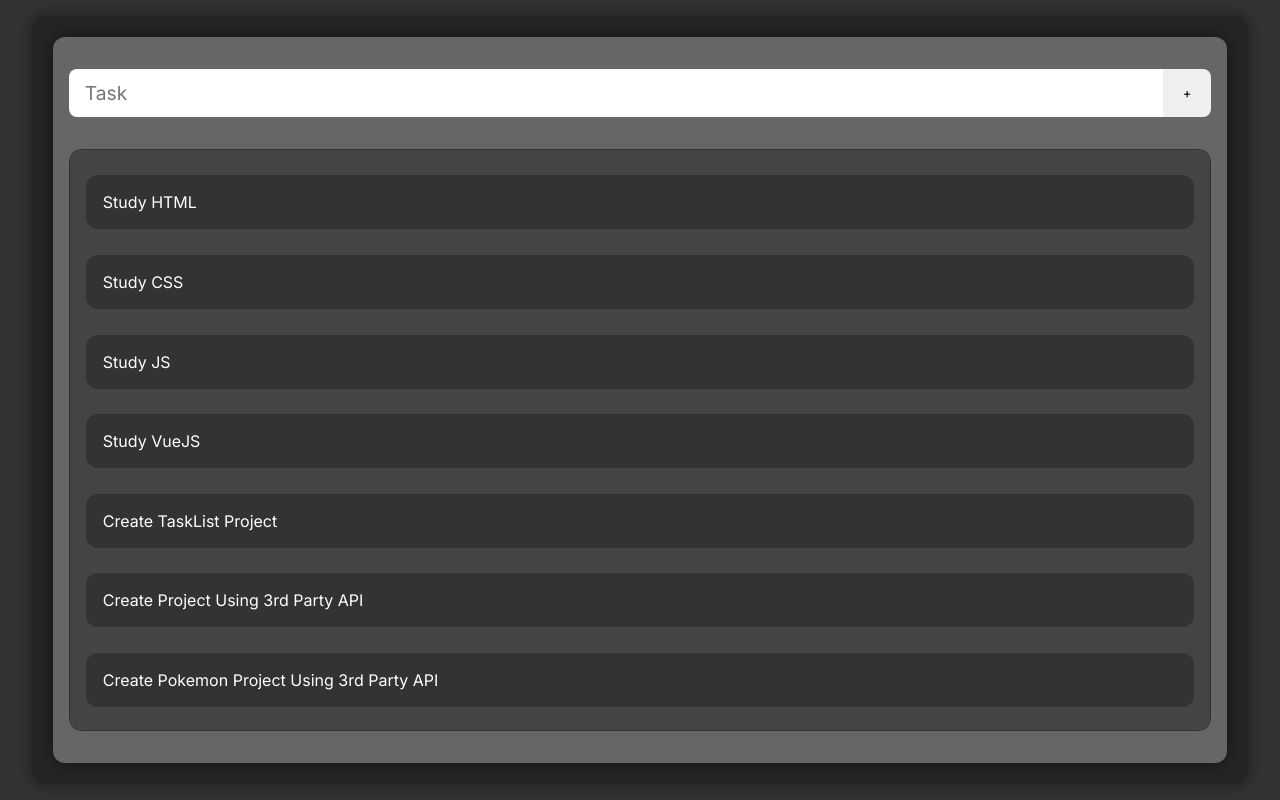
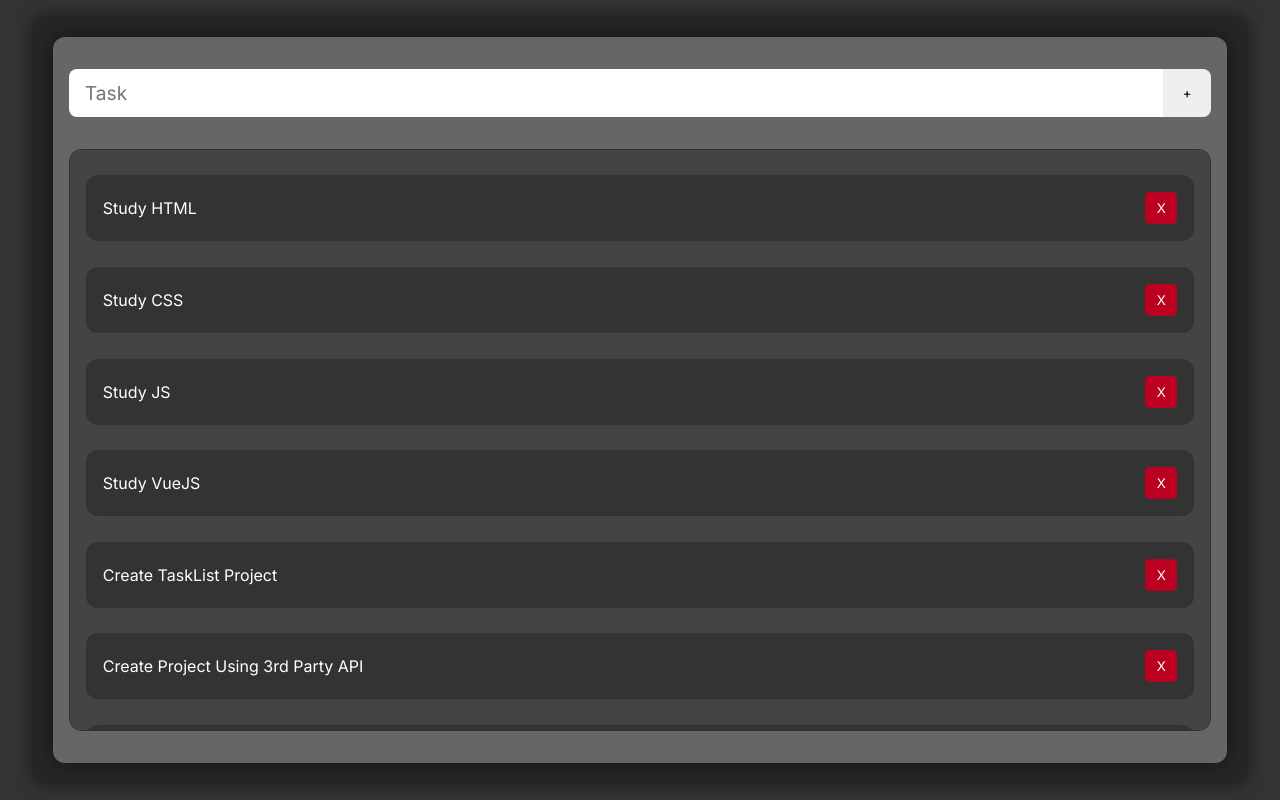
Before and after one commit to ThiagoMartinsSaraiva/task-list-vuejs-firebase, a Vue app: page / in a window 1280 px wide. Built offline with nearby package versions, Linux system fonts and the light colour scheme.

Commit message:
removendo item

```diff
--- a/src/App.vue
+++ b/src/App.vue
@@ -8,8 +8,13 @@
       <div class="list-container">
         <ul>
           <li v-for="item in list" :key="item.title" @click="markItemAsDone(item)">
-            <div :class="{ done: item.done }">
-              {{ item.title }}
+            <div class="item">
+              <div :class="['item-title', { done: item.done }]">
+                {{ item.title }}
+              </div>
+              <div class="remove-item" @click="removeItem(item)">
+                <button>X</button>
+              </div>
             </div>
           </li>
         </ul>
@@ -48,6 +53,10 @@ export default {
     markItemAsDone(item) {
       const itemIndex = this.list.indexOf(item)
       this.list[itemIndex].done = !item.done
+    },
+    removeItem(item) {
+      const itemIndex = this.list.indexOf(item)
+      this.list.splice(itemIndex, 1)
     }
   }
 }
@@ -144,9 +153,17 @@ export default {
     background: #333;
   }
 
-  li div {
+  li div.item {
+    display: flex;
+    justify-items: flex-end;
+    justify-content: flex-end;
+    gap: 1rem;
+  }
+
+  li div.item-title {
+    align-self: center;
+    flex: 1;
     position: relative;
-    width: fit-content;
     text-decoration: line-through;
     text-decoration-color: transparent;
     text-decoration-thickness: .2em;
@@ -155,9 +172,31 @@ export default {
   }
 
 
-  li div.done {
+  li div.item-title.done {
     text-decoration: line-through;
     text-decoration-color: #b02;
     text-decoration-thickness: .2em;
   }
+
+  li div.item .remove-item {
+    align-self: center;
+    height: 2rem;
+    width: 2rem;
+  }
+
+  li div.item .remove-item button {
+    background-color: #b02;
+    color: #fff;
+    height: 100%;
+    width: 100%;
+    border-radius: .3rem;
+    cursor: pointer;
+    transition: background-color .2s;
+  }
+
+  li div.item .remove-item button:hover {
+    background-color: #c13;
+  }
+
+
 </style>
```
